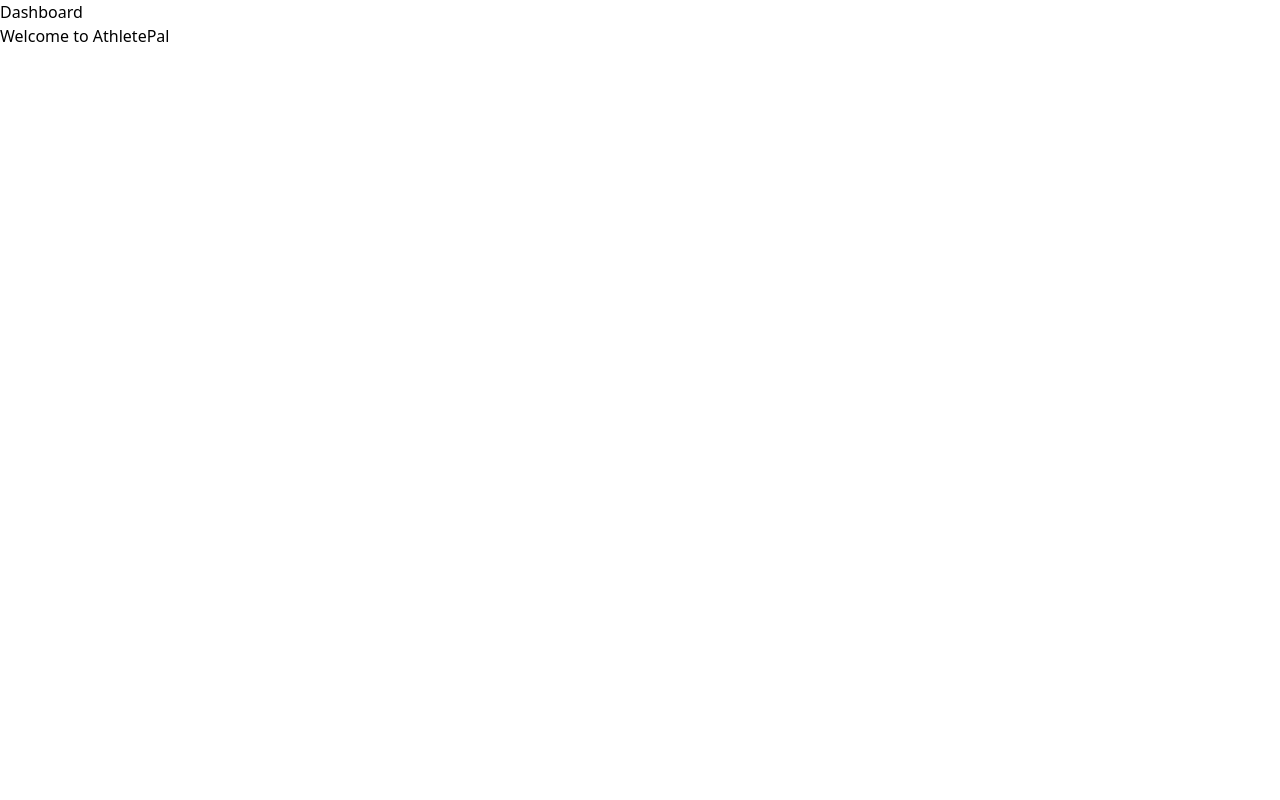
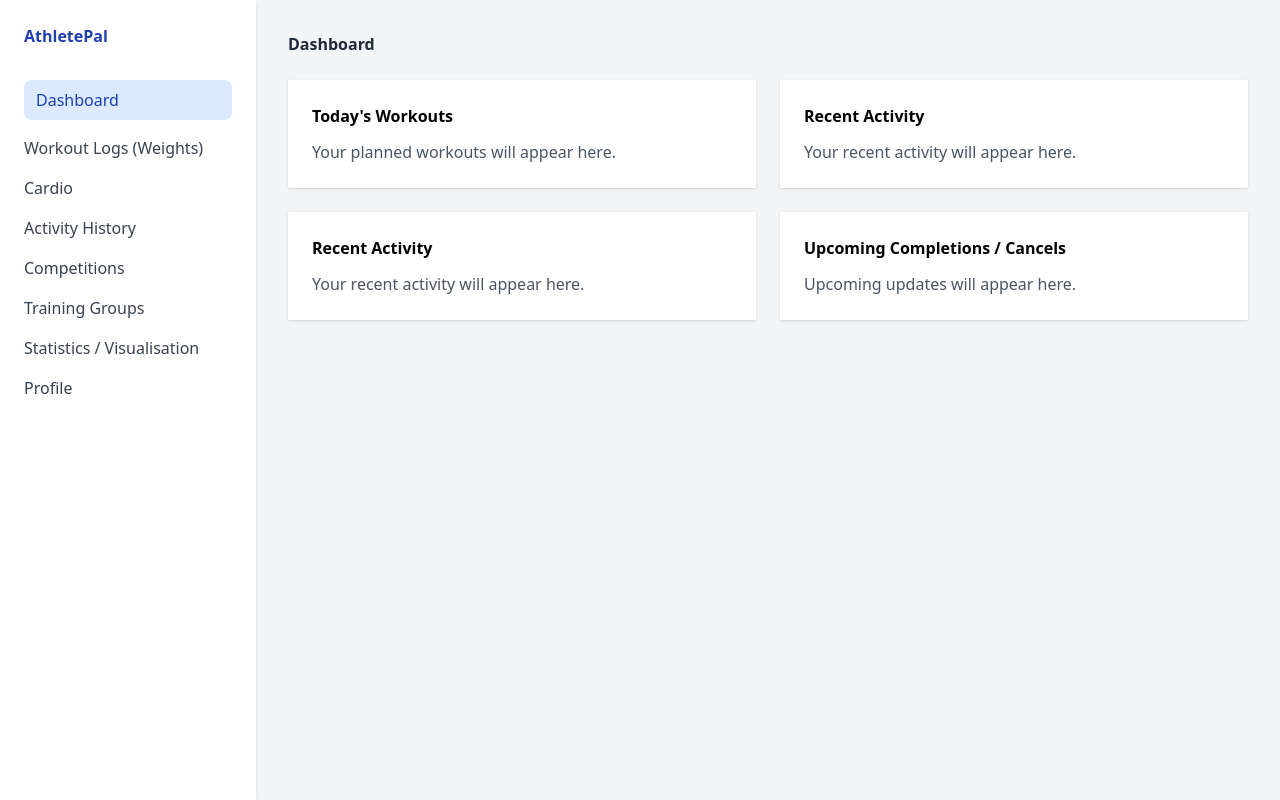
Before and after one commit to AdamA-code/AthletePal, a React app in the folder frontend/: page /dashboard in a window 1280 px wide. Built offline with nearby package versions, Linux system fonts and the light colour scheme; the HTML template or start-up script is replaced by a standard one.

Commit message:
Dashboard Cards & Sidebar Created

```diff
--- a/frontend/src/pages/Dashboard.jsx
+++ b/frontend/src/pages/Dashboard.jsx
@@ -1,8 +1,79 @@
+import { Link } from "react-router-dom"
+
 function DashboardPage() {
     return (
-        <div>
-            <h1>Dashboard</h1>
-            <p>Welcome to AthletePal</p>
+        <div className="min-h-screen bg-gray-100 flex">
+            <aside className="w-64 bg-white shadow-md p-6 flex flex-col">
+                <h1 className="text-2x1 font-bold text-blue-800 mb-8">AthletePal</h1>
+                <nav className="flex flex-col gap-4 text-gray-700">
+                    <Link to="/dashboard" className="bg-blue-100 text-blue-800 px-3 py-2 rounded-lg font-medium">
+                        Dashboard
+                    </Link>
+
+                    <Link to="#" className="hover:text-blue-700">
+                        Workout Logs (Weights)
+                    </Link>
+
+                    <Link to="#" className="hover:text-blue-700">
+                        Cardio
+                    </Link>
+
+                    <Link to="#" className="hover:text-blue-700">
+                        Activity History
+                    </Link>
+
+                    <Link to="#" className="hover:text-blue-700">
+                        Competitions
+                    </Link>
+
+                    <Link to="#" className="hover:text-blue-700">
+                        Training Groups
+                    </Link>
+
+                    <Link to="#" className="hover:text-blue-700">
+                        Statistics / Visualisation
+                    </Link>
+
+                    <Link to="#" className="hover:text-blue-700">
+                        Profile
+                    </Link>
+                </nav>
+            </aside>
+
+            <main className="flex-1 p-8">
+                <h2 className="text-3x1 font-bold text-gray-800 mb-6">Dashboard</h2>
+                <div className="grid grid-cols-1 md:grid-cols-2 x1:grid-cols-3 gap-6">
+                    <div className="bg-white rounded-x1 shadow p-6">
+                        <h3 className="text-x1 font-semibold mb-3">Today's Workouts</h3>
+                        <p className="text-gray-600">
+                            Your planned workouts will appear here.
+                        </p>
+                    </div>
+
+                    <div className="bg-white rounded-x1 shadow p-6">
+                        <h3 className="text-x1 font-semibold mb-3">Recent Activity</h3>
+                        <p className="text-gray-600">
+                            Your recent activity will appear here.
+                        </p>
+                    </div>
+
+                    <div className="bg-white rounded-x1 shadow p-6">
+                        <h3 className="text-x1 font-semibold mb-3">Recent Activity</h3>
+                        <p className="text-gray-600">
+                            Your recent activity will appear here.
+                        </p>
+                    </div>
+
+                    <div className="bg-white rounded-x1 shadow p-6">
+                        <h3 className="text-x1 font-semibold mb-3">
+                            Upcoming Completions / Cancels
+                        </h3>
+                        <p className="text-gray-600">
+                            Upcoming updates will appear here.
+                        </p>
+                    </div>
+                </div>
+            </main>
         </div>
     )
 }
```
